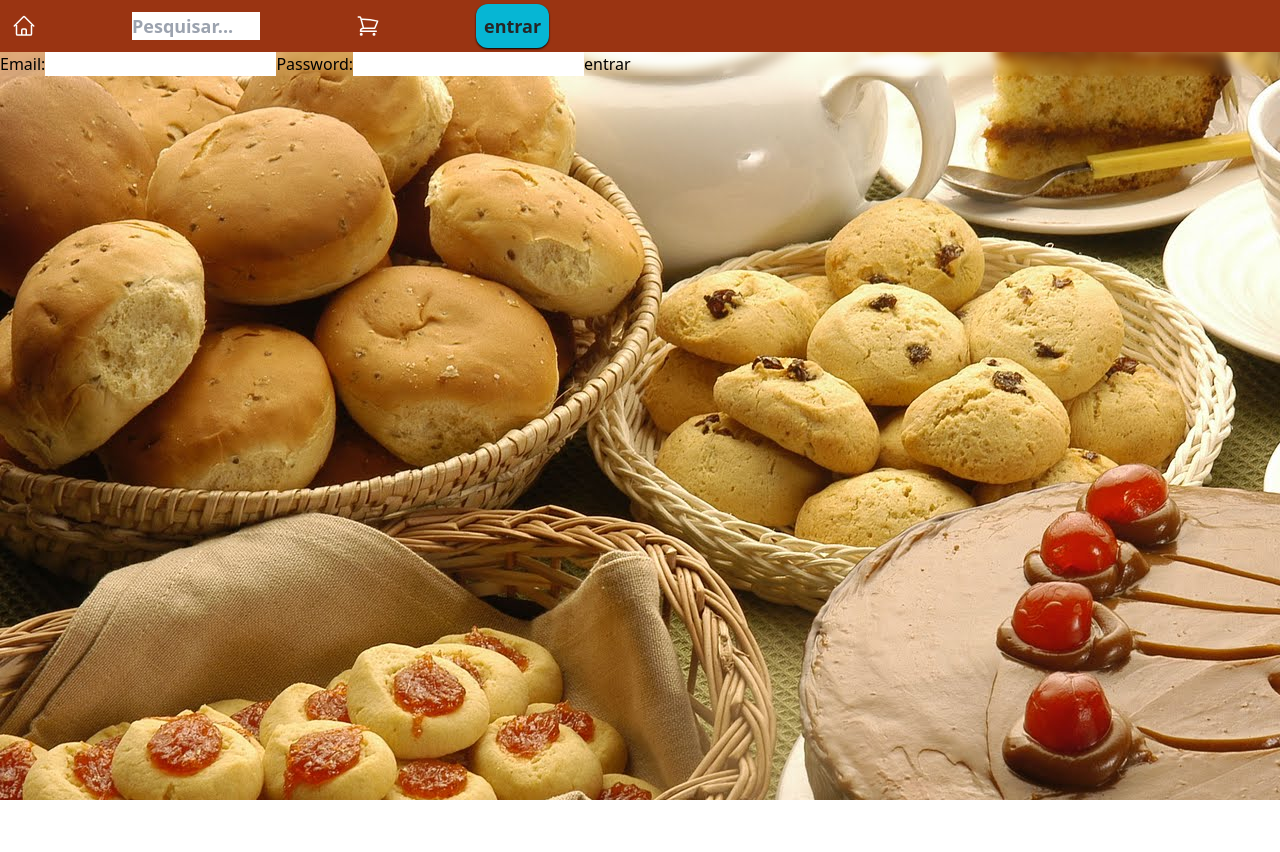
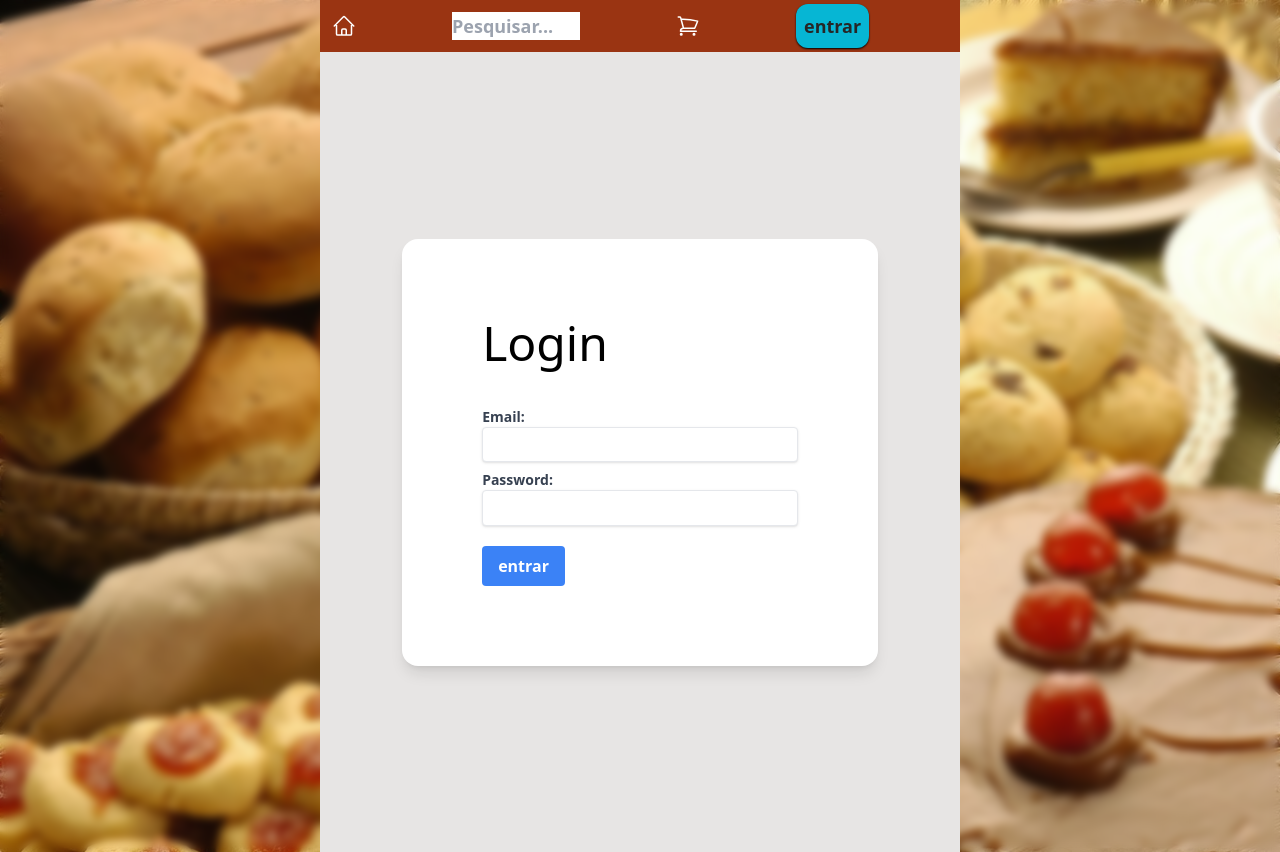
Before and after one commit to ViParis0/padaria_frontend, a React (Create React App) app: page /login in a window 1280 px wide. Before the commit the page ends 800 px from the top, so only its background shows below. Built offline with nearby package versions, Linux system fonts and the light colour scheme.

Commit message:
style: add login style

```diff
--- a/src/components/Filters.tsx
+++ b/src/components/Filters.tsx
@@ -1,23 +1,24 @@
 import React from "react";
 import Product from "../interfaces/product";
+import example from "../helpers/productList";
 
 export default function Filters(props: any) {
   const handleClick = ({ target }: any) => {
     // chamada a API passando o value, despois setar o estado com o retorno da API
-    const list = props.products.filter((product: Product) => product.category === target.value)
+    const list = example.filter((product: Product) => target.value === 'todos'? product : product.category === target.value)
     props.calbackParent(list)
   };
 
   return (
     <div className="flex bg-red-800 p-2 mt-8 justify-around" id="filter">
-      <button type="button" className="" value="comidas" onClick={(e) => handleClick(e)}>
-        Comidas
+      <button type="button" className="" value="todos" onClick={(e) => handleClick(e)}>
+        Todos
+      </button>
+      <button type="button" value="paes" onClick={(e) => handleClick(e)}>
+        Pães
       </button>
       <button type="button" value="bebidas" onClick={(e) => handleClick(e)}>
         Bebidas
-      </button>
-      <button type="button" value="paes" onClick={(e) => handleClick(e)}>
-        Pães
       </button>
       <button type="button" value="sobremesas" onClick={(e) => handleClick(e)}>
         Sobremesas
--- /dev/null
+++ b/src/helpers/productList.ts
@@ -0,0 +1,8 @@
+const example = [
+  { id: "1", image: "https://amopaocaseiro.com.br/wp-content/uploads/2020/01/pao-caseiro-para-iniciantes_02.jpg", name: "Pao de Sal", price: "0.99", category: "paes" },
+  { id: "2", image: "https://www.doceriasaojose.com.br/estatico/doceriasaojose/images/temp/1500_pao-massinha-doce-pao-minuto-10-unidades-pct-com-280-g.jpeg?v=1599226056", name: "Pao de Doce", price: "1.50", category: "paes" },
+  { id: "3", image: "https://assets.unileversolutions.com/recipes-v2/236948.jpg", name: "Cafe com Leite", price: "2.00", category: "bebidas" },
+  { id: "4", image: "https://renata.com.br/images/receitas/193/renata-imagem-receitas-rocambole-de-chocolate-share.jpg", name: "Rocambole", price: "6.00", category: "sobremesas" },
+];
+
+export default example
--- a/src/pages/Home.tsx
+++ b/src/pages/Home.tsx
@@ -4,6 +4,7 @@ import Filters from "../components/Filters";
 import Product, { CartProduct } from "../interfaces/product";
 import Footer from "../components/Footer";
 import Cart from "../components/Cart";
+import example from "../helpers/productList";
 
 
 const filterHandler = (arg: string, products: Product[]) => {
@@ -11,13 +12,6 @@ const filterHandler = (arg: string, products: Product[]) => {
     item.name.toLocaleLowerCase().includes(arg.toLocaleLowerCase())
   );
 };
-
-const example = [
-  { id: "1", image: "https://amopaocaseiro.com.br/wp-content/uploads/2020/01/pao-caseiro-para-iniciantes_02.jpg", name: "Pao de Sal", price: "0.99", category: "paes" },
-  { id: "2", image: "https://www.doceriasaojose.com.br/estatico/doceriasaojose/images/temp/1500_pao-massinha-doce-pao-minuto-10-unidades-pct-com-280-g.jpeg?v=1599226056", name: "Pao de Doce", price: "1.50", category: "paes" },
-  { id: "3", image: "https://assets.unileversolutions.com/recipes-v2/236948.jpg", name: "Cafe com Leite", price: "2.00", category: "bebidas" },
-  { id: "4", image: "https://renata.com.br/images/receitas/193/renata-imagem-receitas-rocambole-de-chocolate-share.jpg", name: "Rocambole", price: "6.00", category: "sobremesas" },
-];
 
 export default function Home() {
   const [list, setList] = useState(example);
@@ -72,7 +66,6 @@ export default function Home() {
     <main className="md:w-1/2 m-auto min-h-screen bg-slate-200">
       <Header filter={filter} setFilter={(value: any) => setFilter(value)} />
       <Filters
-        products={example}
         calbackParent={(productList: Product[]) => setList(productList)}
       />
       <div className="flex mt-10 flex-col">
--- a/src/pages/Login.tsx
+++ b/src/pages/Login.tsx
@@ -1,22 +1,46 @@
-import React, { useState } from 'react'
-import Header from '../components/Header'
-
+import React, { useState } from "react";
+import Header from "../components/Header";
 
 export default function Login() {
-    const [email, setEmail] = useState('')
-    const [password, setPassword] = useState('')
+  const [email, setEmail] = useState("");
+  const [password, setPassword] = useState("");
   return (
-    <div>
-        <Header />
-        <label>
+    <div className="md:w-1/2 m-auto min-h-screen bg-slate-200">
+      <Header />
+      <div className="bg-stone-200 min-h-screen flex items-center justify-center">
+        <form className="bg-white p-20 rounded-2xl shadow-lg">
+          <h1 className="text-5xl mb-10">Login</h1>
+          <label className="block text-gray-700 text-sm font-bold mb-2">
             Email:
-        <input type='text' value={email} onChange={(e) => setEmail(e.target.value)} />
-        </label>
-        <label>
+            <input
+              className="shadow appearance-none border rounded
+              w-full py-2 px-3 text-gray-700 leading-tight
+               focus:outline-none focus:shadow-outline"
+              type="text"
+              value={email}
+              onChange={(e) => setEmail(e.target.value)}
+            />
+          </label>
+          <label className="block text-gray-700 text-sm font-bold mb-2">
             Password:
-        <input type='password' value={password} onChange={(e) => setPassword(e.target.value)} />
-        </label>
-        <button type='button'>entrar</button>
+            <input
+              className="shadow appearance-none border
+              rounded w-full py-2 px-3 text-gray-700 mb-3 leading-tight
+               focus:outline-none focus:shadow-outline"
+              type="password"
+              value={password}
+              onChange={(e) => setPassword(e.target.value)}
+            />
+          </label>
+          <button
+            className="bg-blue-500 hover:bg-blue-700 text-white font-bold py-2 px-4
+                        rounded focus:outline-none focus:shadow-outline"
+            type="button"
+          >
+            entrar
+          </button>
+        </form>
+      </div>
     </div>
-  )
+  );
 }
```
